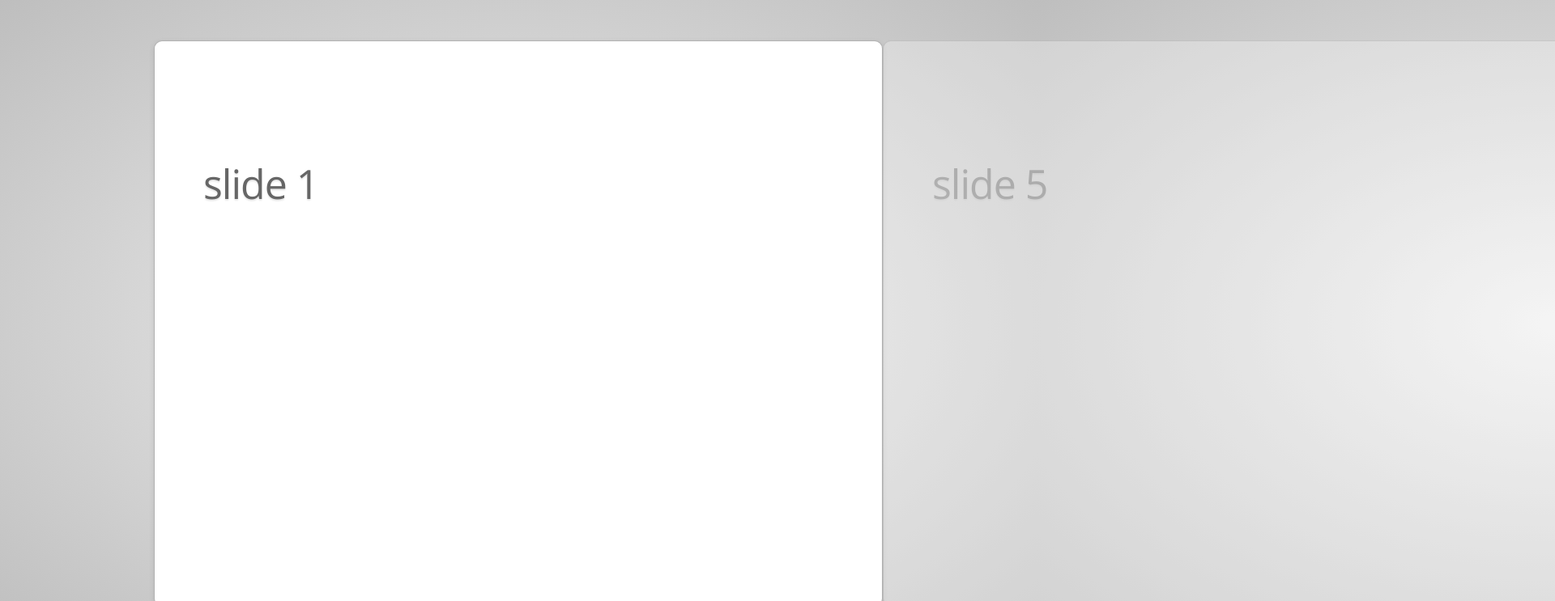
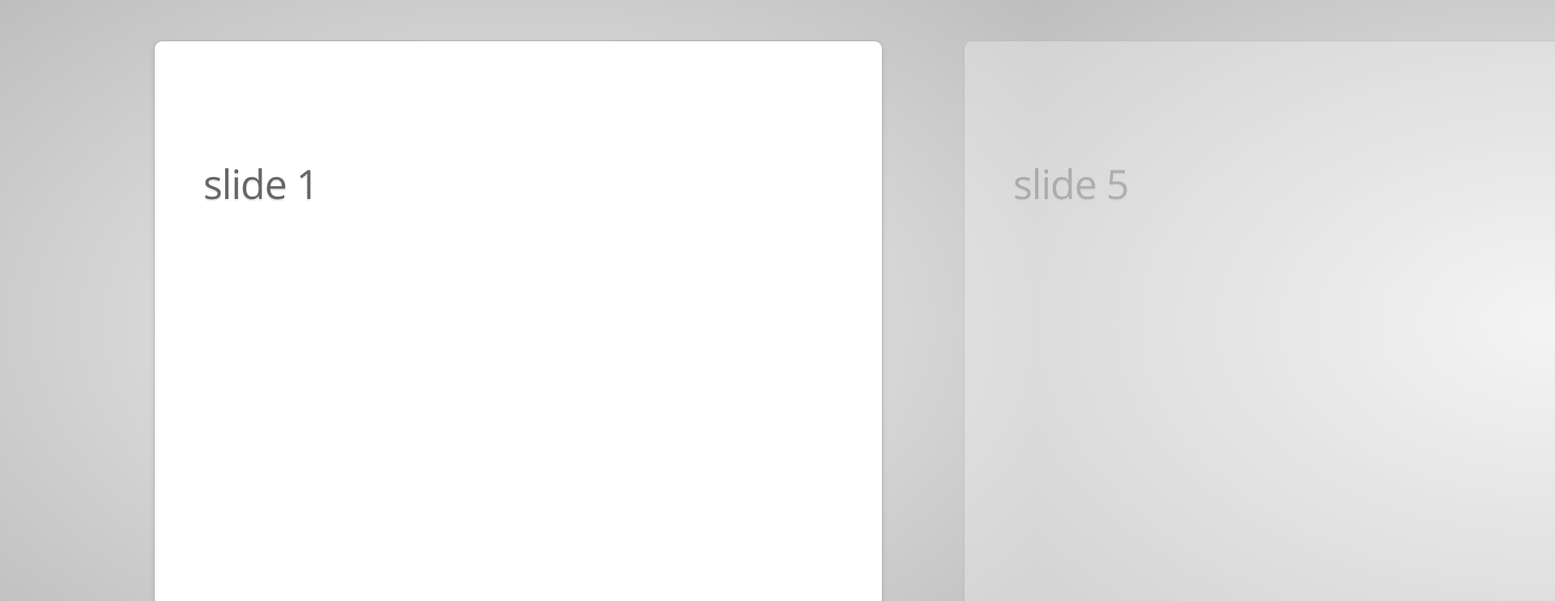
Before and after one commit to lipenco/impress.js-myscript, a plain HTML site: page index-vertical-grid.html in a window 1280 px wide. Shown: the top 743 px of the page at 81% size, 1920 px wide, since content can reach past the window. Drawn offline with nearby package versions, Linux system fonts and the light colour scheme.

Commit message:
test - how to refector grid

```diff
--- a/index-vertical-grid.html
+++ b/index-vertical-grid.html
@@ -91,8 +91,8 @@
 <script src="js/impress.js"> </script>
 <script> layoutVerticalGrid( {
            numberOfColumns: 4,
-           distanceX: 900,
-           distanceY: 800 } );
+           distanceX: 1000,
+           distanceY: 1000 } );
          impress().init();</script>
 
 
```
Also changed, not shown: js/impress-layouts.js (+25 -0 lines).
